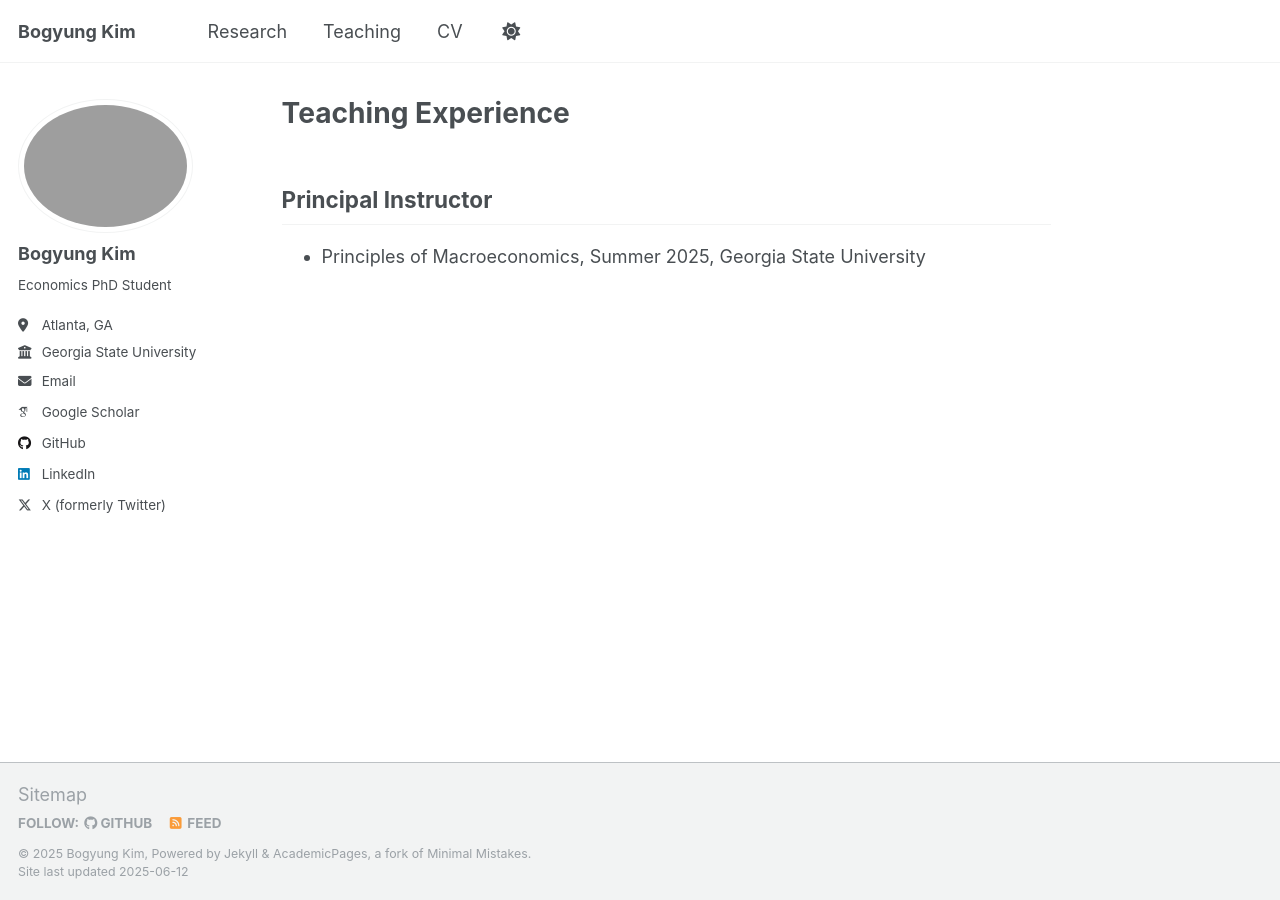
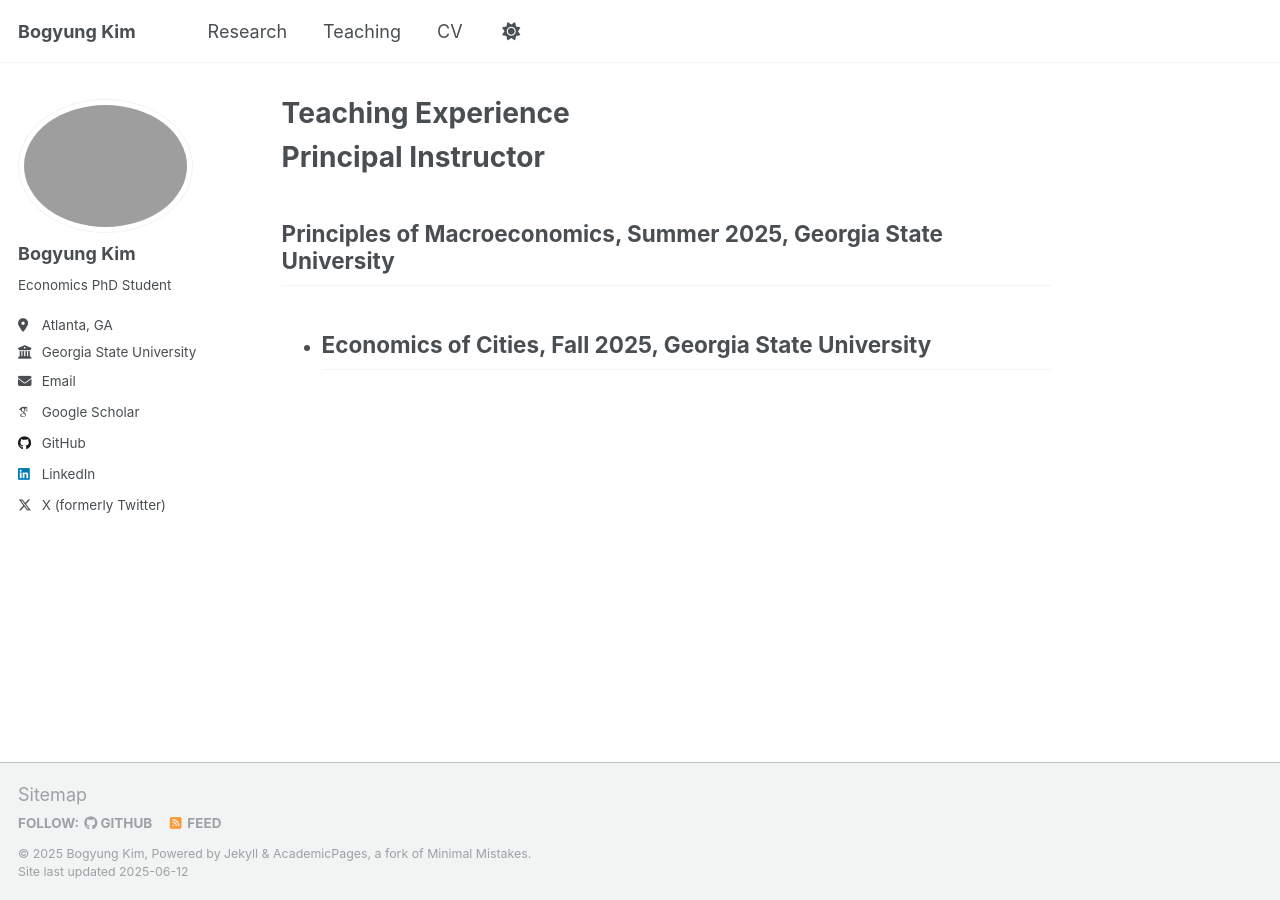
Before and after one commit to kbg6787/kim, a Jekyll site: the page built from _pages/teaching.md, in a window 1280 px wide. Built offline with Jekyll 4.4.1, drawn with Linux system fonts in a browser that asks for light colours; some web fonts are replaced.

Commit message:
Update teaching.md

```diff
--- a/_pages/teaching.md
+++ b/_pages/teaching.md
@@ -4,5 +4,7 @@ permalink: /teaching/
 author_profile: true
 ---
 
-## Principal Instructor
-* Principles of Macroeconomics, Summer 2025, Georgia State University
+# Principal Instructor
+## Principles of Macroeconomics, Summer 2025, Georgia State University
+*
+## Economics of Cities, Fall 2025, Georgia State University
```
